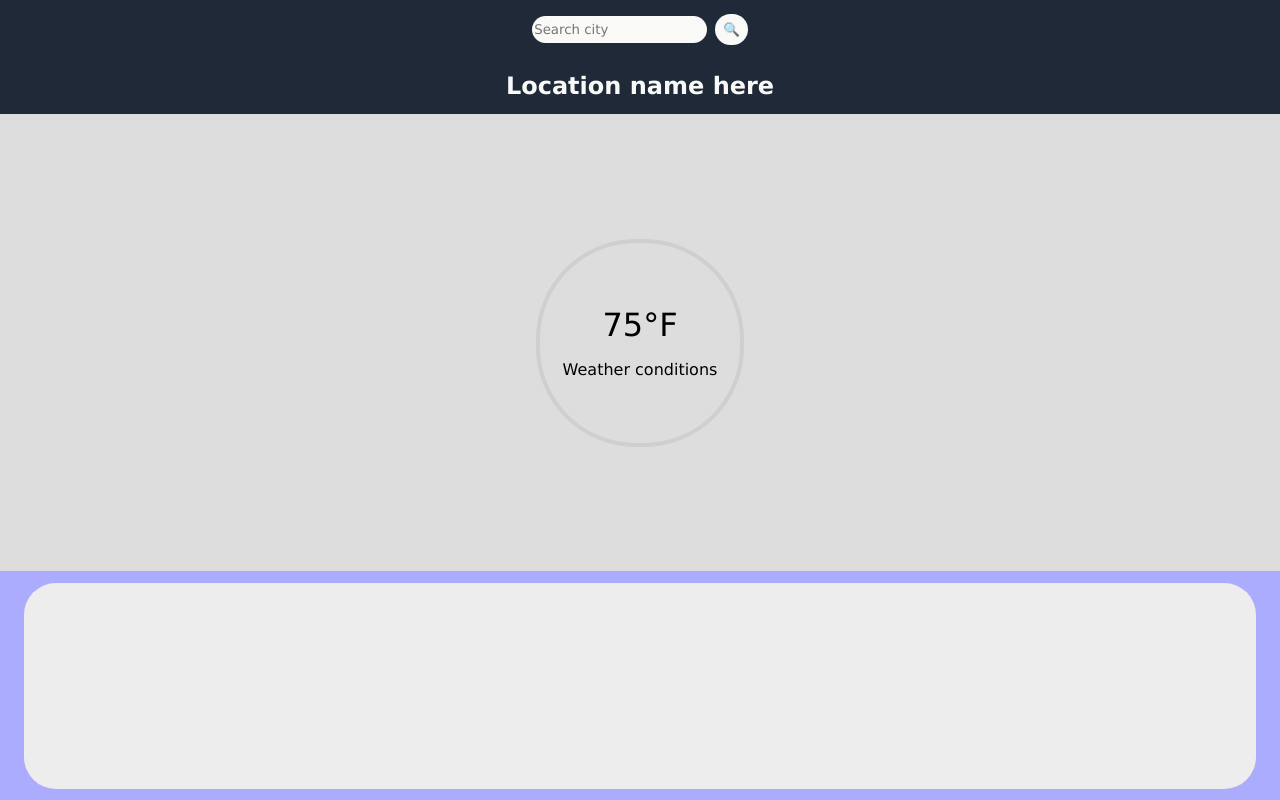
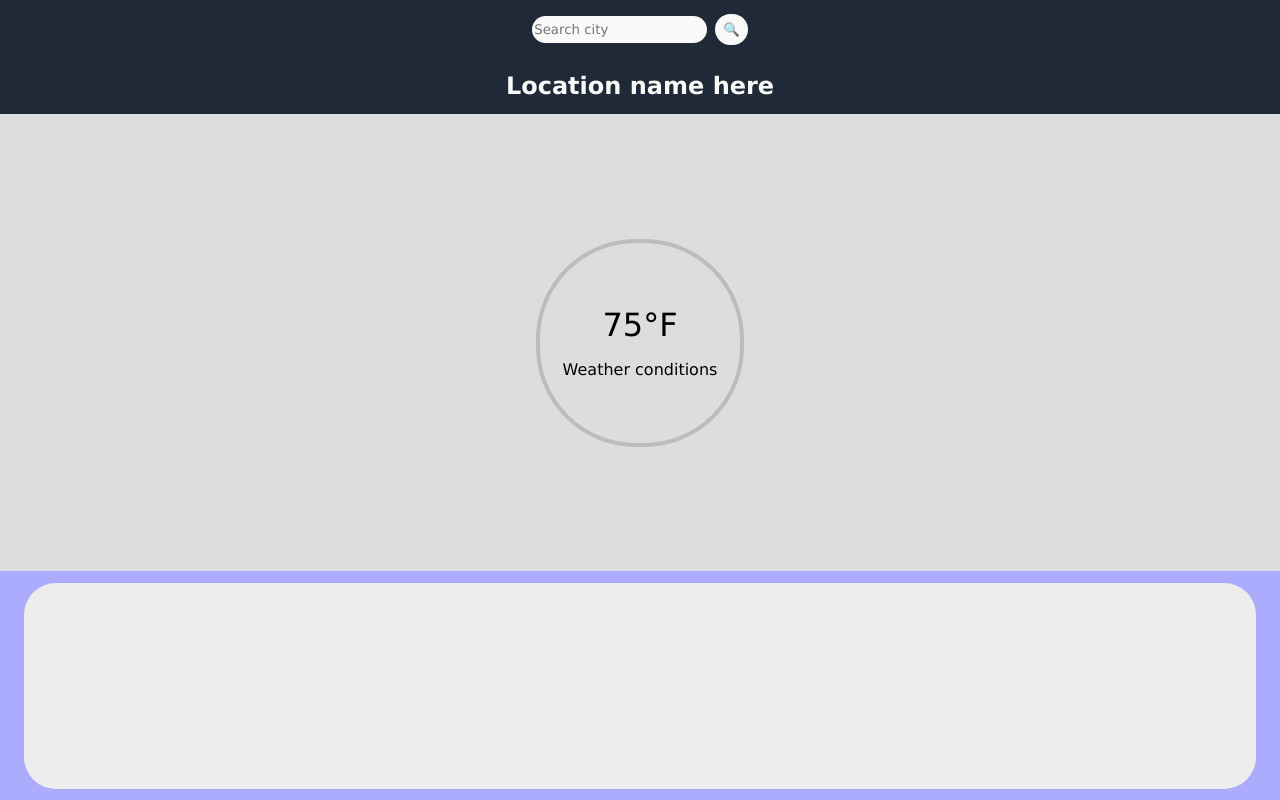
Before and after one commit to Alejandro2004programs/Weather-App, a website built with webpack: page src/template.html in a window 1280 px wide. Built offline with nearby package versions, Linux system fonts and the light colour scheme; no server answers.

```diff
--- a/src/styles.css
+++ b/src/styles.css
@@ -103,7 +103,7 @@
 
 .currentWeatherDiv {
     border-radius: 100px;
-    border: 4px solid rgb(207, 207, 207);
+    border: 4px solid rgb(188, 188, 188);
     width: 200px;
     height: 200px;
     display: flex;
```
Also changed, not shown: README.md.
